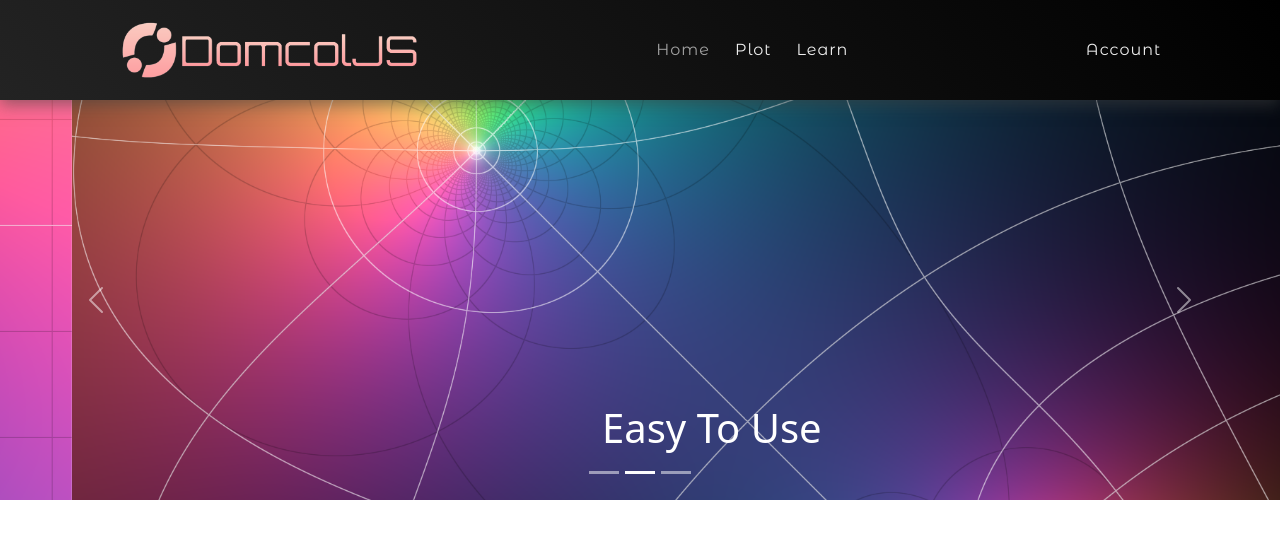
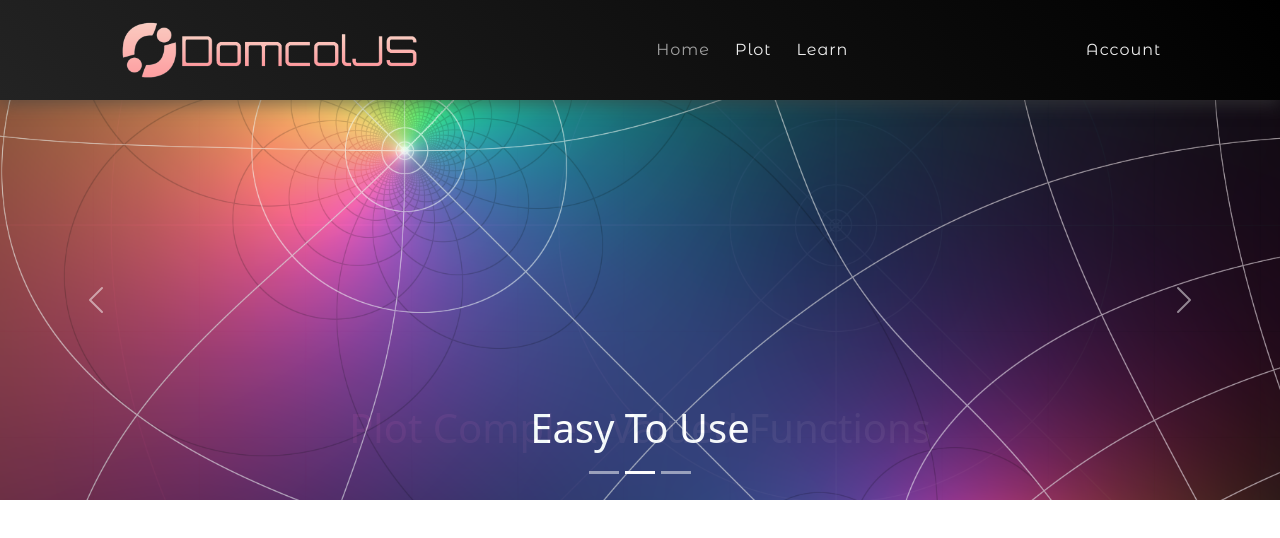
Before and after one commit to MarioDiCaprio/domcol-js, a Next.js app: page / in a window 1280 px wide. Shown: the top 538 px of the page. Built offline with nearby package versions, Linux system fonts and the light colour scheme.

Commit message:
Added cross-fade effect

```diff
--- a/components/_home/PreviewCarousel/PreviewCarousel.tsx
+++ b/components/_home/PreviewCarousel/PreviewCarousel.tsx
@@ -6,7 +6,7 @@ import Carousel from "react-bootstrap/Carousel";
 const PreviewCarousel: React.FC = () => {
     return (
         <div className={styles.wrapper}>
-            <Carousel>
+            <Carousel fade>
 
                 {/* Slide 1 */}
                 <Carousel.Item>
```
